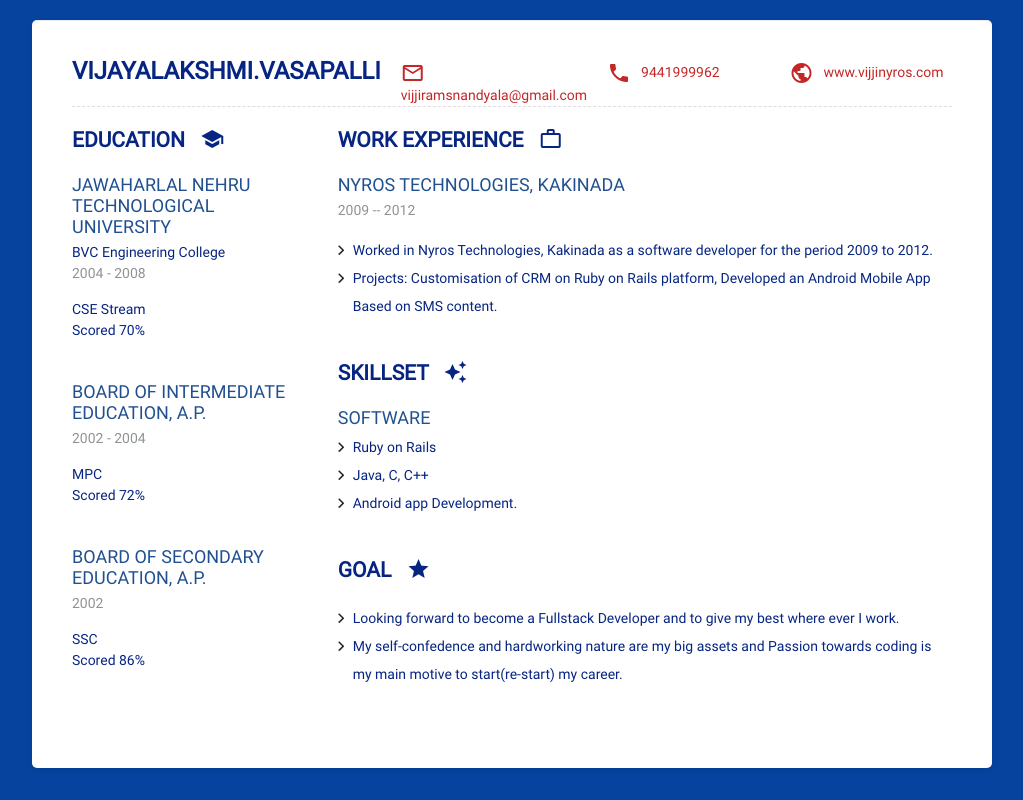
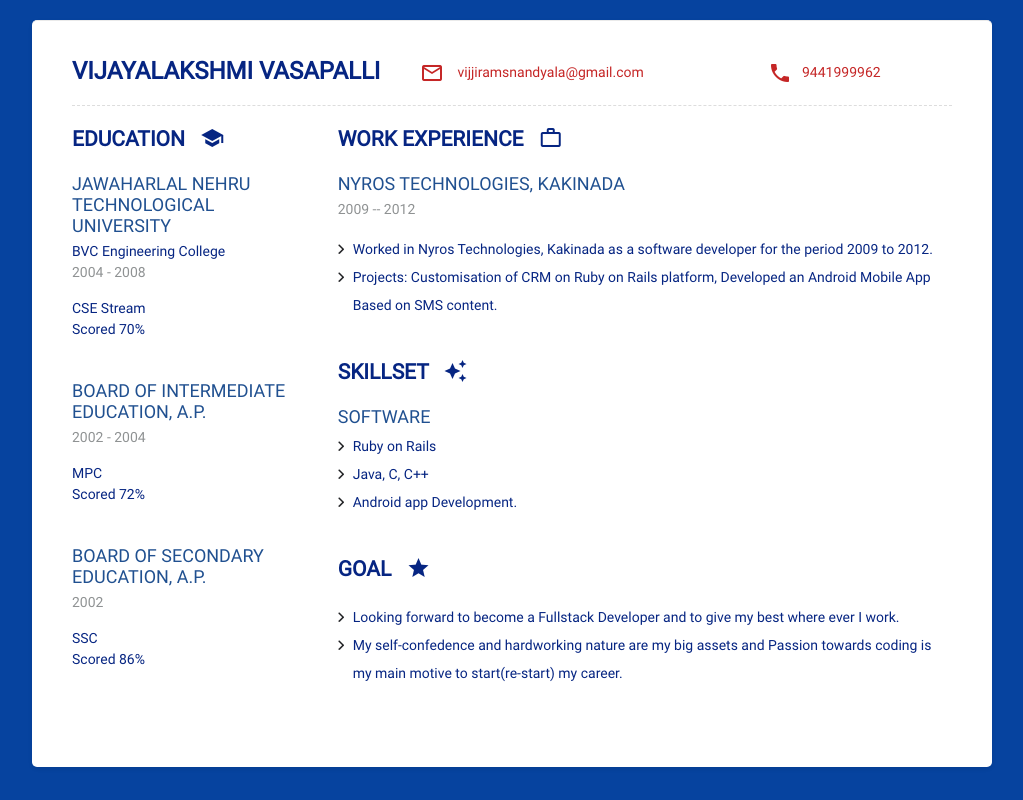
Before and after one commit to vijji-brs/VintageProfileGoal4, a plain HTML site: page index.html in a window 1280 px wide. Shown: the whole page, without its empty margins (128-1151 px from the left). Drawn offline with Linux system fonts and the light colour scheme.

Commit message:
header grid cloumn modified

```diff
--- a/assets/styles/css/style.css
+++ b/assets/styles/css/style.css
@@ -120,10 +120,10 @@ ul li {
 
 header {
   display: grid;
-  grid-template-columns: 1fr 1fr 1fr 1fr;
+  grid-template-columns: 2fr 2fr 1fr 0fr;
   grid-gap: 20px;
   border-bottom: 1px dashed #ddd;
-
+  padding-bottom: 20px;
   grid-area: header; /* header spans full columns */
 }
 
--- a/index.html
+++ b/index.html
@@ -36,10 +36,10 @@
 <body>
   <div id="wrapper">
     <header>
-      <h1>VijayaLakshmi.Vasapalli</h1>
-      <p><a href="mailto:vijjiramsnandyala@gmail.com"> <i class="material-icons">mail_outline</i>vijjiramsnandyala@gmail.com </a></p>
+      <h1>VijayaLakshmi Vasapalli</h1>
+      <p ><a href="mailto:vijjiramsnandyala@gmail.com"> <i class="material-icons">mail_outline</i> vijjiramsnandyala@gmail.com </a></p>
       <p><a href="mobile:9441999962"> <i class="material-icons">phone</i>9441999962 </a> </p>
-      <p><a href="https://vijjinyros.com" target="_blank"> <i class="material-icons">public</i>www.vijjinyros.com </a></p>
+      <!-- <p><a href="https://vijjinyros.com" target="_blank"> <i class="material-icons">public</i>www.vijjinyros.com </a></p> -->
 
     </header>
 
```
